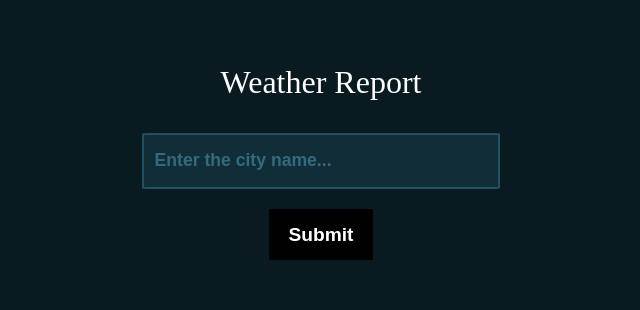
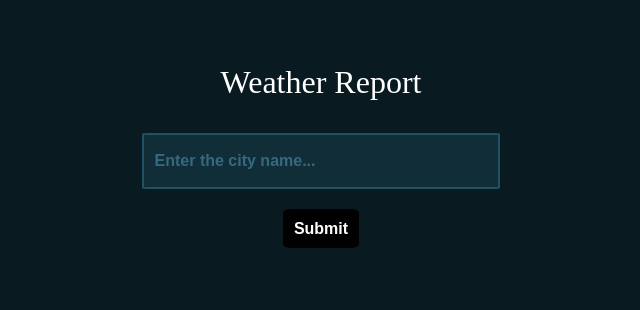
Before and after one commit to VAMSHIBIRRU/Weather-Report, a plain HTML site: page index.html in a window 1280 px wide. Shown: the whole page, without its empty margins (319-959 px from the left). Drawn offline with Linux system fonts and the light colour scheme.

Commit message:
Update style.css

```diff
--- a/style.css
+++ b/style.css
@@ -39,7 +39,7 @@ body{
     width: 100%;
 
     font-weight: bold;
-    font-size: 1.1rem;
+    font-size: 100%;
     padding: 3%;
     border: none;
    background-color: #112d37;
@@ -57,16 +57,16 @@ body{
    box-shadow: 0px 0px 2px 2px #55b7dd34;
 }
 .inputs input[type="submit"] {
-    height: 3.2rem;
-    width: 6.5rem;
+
     background: #010101;
     font-weight: bold;
     color: white;
-    font-size: 1.2rem;
+    font-size: 100%;
     margin-top: 20px;
     border: none;
-    border-radius: 2px;
+    border-radius: 10%;
     cursor: pointer;
+    padding: 3%;
 }
 .display {
     text-align: center;
@@ -102,7 +102,7 @@ body{
     margin-right: 5%;
     text-align: left;
     color: #9beefb;
-    font-size:1.5rem;
+    font-size:120%;
   }
 
   .wrapper h2 span{
@@ -111,5 +111,5 @@ body{
   }
     .wrapper p span{
     color: white;
-    font-size: 1.5rem;
+
   }
```
